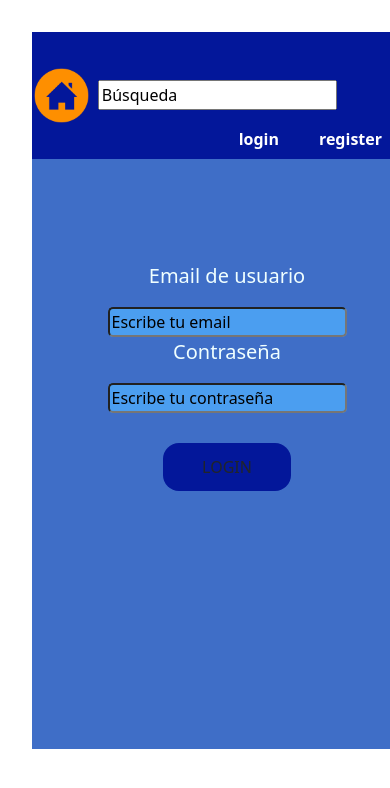
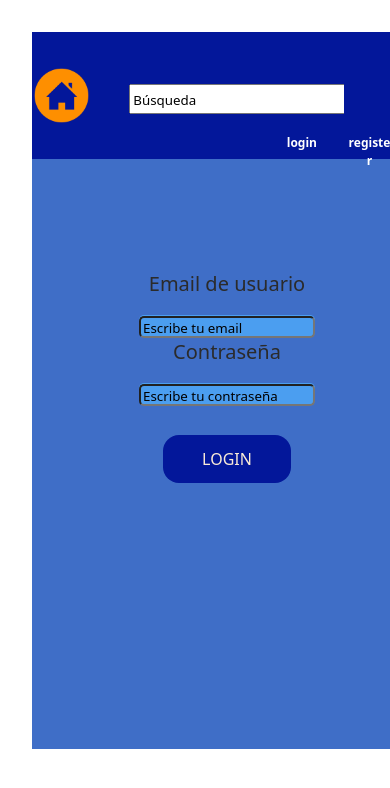
Before and after one commit to JeroniLorenzo/proyecto-final-frontend, a React (Vite) app: page /login in a window 390 px wide. Shown: the top 788 px of the page. Built offline with nearby package versions, Linux system fonts and the light colour scheme; no server answers.

Commit message:
la app es responsive

```diff
--- a/src/common/Header/Header.css
+++ b/src/common/Header/Header.css
@@ -51,6 +51,59 @@
     background-color: rgb(3, 23, 154);
 }
 
+@media only screen and (max-width: 1201px) {
+    .linkDesign{
+        height: 19px;
+        width: 45px;
+        font-size: 12px;
+        text-align: center;
+        word-wrap: break-word;
+    }
+}
+
+@media only screen and (max-width: 820px) {
+    .linkDesign{
+        height: 19px;
+        width: 45px;
+        font-size: 12px;
+        text-align: center;
+        word-wrap: break-word;
+    }
+}
+
+@media only screen and (max-width: 768px) {
+    .linkDesign{
+        height: 19px;
+        width: 45px;
+        font-size: 12px;
+        text-align: center;
+        word-wrap: break-word;
+        image-rendering: auto;
+
+    }
+}
+
+@media only screen and (max-width: 576px) {
+    .linkDesign{
+        height: 19px;
+        width: 45px;
+        font-size: 12px;
+        text-align: center;
+        word-wrap: break-word;
+    }
+}
+
+@media only screen and (max-width: 236px) {
+    .linkDesign{
+        height: 19px;
+        width: 45px;
+        font-size:xx-small;
+        text-align: center;
+        word-wrap: break-word;
+    }
+}
+
+
 .linkDesign {
 
     font-weight: bold;
--- a/src/common/InputText/InputText.css
+++ b/src/common/InputText/InputText.css
@@ -1,13 +1,33 @@
 .inputDesign {
-    /* height: 3em;
-    width: 23em; */
+    height: 22px;
+    width: 11em;
     border-radius: 5px;
     background-color: rgb(75, 158, 240);
     color: black;
 }
+@media only screen and (max-width: 295px) {
+    .inputDesign{
+        height: 18px;
+        width: 90px;
+        font-size:xx-small;
+        text-align: center;
+        word-wrap: break-word;
+    }
+}
+
+@media only screen and (max-width: 236px) {
+    .inputDesign{
+        height: 18px;
+        width: 90px;
+        font-size:xx-small;
+        text-align: center;
+        word-wrap: break-word;
+    }
+}
 
 ::placeholder{
     color:black;
+    font-size: smaller;
 }
 
 .inputDesignError{
--- a/src/common/RacketCard/RacketCard.jsx
+++ b/src/common/RacketCard/RacketCard.jsx
@@ -5,7 +5,7 @@ import './RacketCard.css';
 export const RacketCard = ({ racket }) => {
   return (
 
-    <div className='racketCardDesign col-xs-12 col-sm-4 col-md-4 col-lg-4'>
+    <div className='racketCardDesign col-xs-12 col-sm-10 col-md-8 col-lg-6'>
       <div className='textCardDesign'>{racket.model !== '' ? racket.model : "Modelo no disponible"}</div>
       <div><img className='posterDesign' src={`${racket.image}`} /></div>
 
--- a/src/index.css
+++ b/src/index.css
@@ -5,8 +5,7 @@
 
   color-scheme: light dark;
   color: rgba(255, 255, 255, 0.87);
-  background-color: #242424;
-
+  background-color: rgb(63, 110, 199);
   font-synthesis: none;
   text-rendering: optimizeLegibility;
   -webkit-font-smoothing: antialiased;
@@ -25,7 +24,6 @@ a:hover {
 
 body {
   margin: 0;
-  /* display: flex; */
   place-items: center;
   width: 100%;
   height: 100%;
--- a/src/pages/Home/Home.css
+++ b/src/pages/Home/Home.css
@@ -4,7 +4,7 @@
     flex-direction: column;
     justify-content: center;
     align-items: center;
-    height: 100%;
+    height: 80vh;
     width: 100%;
     background-color: rgb(63, 110, 199);
     background-size: cover;
@@ -20,7 +20,68 @@
     background-color: rgb(63, 110, 199);
     justify-content: center;
     align-items: center;
+    margin-top: 30em;
 
+}
+
+ @media only screen and (max-width: 1201px) {
+    .rosterDesign{
+        height: 66em;
+        width: 50em;
+        font-size: smaller;
+        text-align: center;
+        word-wrap: break-word;
+        display: flex;
+        flex-wrap: wrap;
+    }
+}
+
+@media only screen and (max-width: 820px) {
+    .rosterDesign{
+        height: 63em;
+        width: 53em;
+        display: flex;
+        flex-wrap: wrap;
+
+    }
+}
+
+@media only screen and (max-width: 768px) {
+    .rosterDesign{
+        height: 60em;
+        width: 44em;
+        display: flex;
+        flex-wrap: wrap;
+
+
+    }
+}
+
+@media only screen and (max-width: 668px) {
+    .rosterDesign{
+        height: 58em;
+        width: 29em;
+        display: flex;
+        flex-wrap: wrap;
+    }
+}
+
+@media only screen and (max-width: 560px) {
+    .rosterDesign{
+        height: 61em;
+        width: 18em;
+        display: flex;
+        flex-wrap: wrap;
+    }
+}
+
+@media only screen and (max-width: 243px) {
+    .rosterDesign {
+        height: 61em;
+        width: 9em;
+        display: flex;
+        flex-wrap: wrap;
+    }
 }
 
 .loadingGif {
--- a/src/pages/Home/Home.jsx
+++ b/src/pages/Home/Home.jsx
@@ -58,12 +58,12 @@ export const Home = () => {
             {datosReduxRackets.rackets.length > 0 ? (
 
                 /* Mapping the data from the API and displaying it in a card. */
-                <div className='rosterDesign col-xs-12 col-sm-4 col-md-4 col-lg-4'>
+                <div className='rosterDesign col-xs-12 col-sm-10 col-md-10 col-lg-10'>
                     {datosReduxRackets.rackets.map(
                         racket => {
 
                             return (
-                                <div className='design col-xs-12 col-sm-4 col-md-4 col-lg-4' key={racket._id}>
+                                <div className='design col-xs-12 col-sm-10 col-md-10 col-lg-10' key={racket._id}>
                                     <div onClick={() => Choosen(racket)} >
                                         <RacketCard racket={racket} />
                                     </div>
@@ -85,7 +85,7 @@ export const Home = () => {
                     rackets.length > 0 ? (
 
                         /* Mapping the data from the API and displaying it in a card. */
-                        <div className='rosterDesign col-xs-12 col-sm-10 col-md-10 col-lg-10'>
+                        <div className='rosterDesign  col-xs-12 col-sm-10 col-md-10 col-lg-10'>
                             {rackets.map(
                                 racket => {
                                     return (
--- a/src/pages/User/Admin/Admin.jsx
+++ b/src/pages/User/Admin/Admin.jsx
@@ -58,7 +58,7 @@ export const Admin = () => {
                                     <div>ID Pala: {sale.racketId._id}</div>
                                     <div>Fecha: {sale.date}</div>
                                     <div>Precio: {sale.price}€</div>
-                                    <div>_________________________</div>
+                                    <div>--------------------------------------</div>
 
                                 </div>
 
--- a/src/pages/User/Login/Login.css
+++ b/src/pages/User/Login/Login.css
@@ -20,10 +20,10 @@
     justify-content: center;
     align-items: center;
     background-color: rgb(3, 23, 154);
+    color: antiquewhite;
     cursor: pointer;
     margin: 30px;
     border-radius: 1em;
-
     transition: 0.3s;
 }
 
--- a/src/pages/User/Login/Login.jsx
+++ b/src/pages/User/Login/Login.jsx
@@ -88,7 +88,7 @@ export const Login = () => {
     }
 
     return (
-        <div className='loginDesign'>
+        <div className='loginDesign col-xs-12 col-sm-10 col-md-10 col-lg-10'>
             <p>Email de usuario</p>
             <InputText
                 type={"email"}
@@ -114,7 +114,7 @@ export const Login = () => {
                 {credencialesError.passwordError}
             </div>
 
-            <div className='loginButtonDesign' onClick={()=>Logeame()}>LOGIN</div>
+            <div className='loginButtonDesign col-xs-12 col-sm-10 col-md-10 col-lg-10' onClick={()=>Logeame()}>LOGIN</div>
         </div>
     );
 };
--- a/src/pages/User/Profile/Profile.css
+++ b/src/pages/User/Profile/Profile.css
@@ -7,30 +7,15 @@
     height: 100%;
     width: 100%;
     background-color: rgb(63, 110, 199);
-    color:bisque;
     padding-top: 110px;
 }
 
-/* .profileCard{
-    height: 70vh;
-    width: 27vw;
-    display: flex;
-    flex-direction: column;
-    justify-content: center;
-    align-items: center;
-    background-color: rgb(3, 23, 154);
-    border-width: 5px;
-    border-style: solid;
-    border-color: black;
-    padding: 10px;
-    margin: 10px;
-} */
-
-#cabecera{
+.cabecera{
     font-size: 30px;
+    color: black;
 }
 
 p{
-    color: azure;
+    color: rgb(43, 43, 43);
     font-size: 20px;
 }
--- a/src/pages/User/Profile/Profile.jsx
+++ b/src/pages/User/Profile/Profile.jsx
@@ -45,10 +45,10 @@ export const Profile = () => {
     }, [sales]);
 
     return (
-        <div className='profileDesign col-xs-12 col-sm-4 col-md-4 col-lg-4'>
+        <div className='profileDesign'>
 
-            <div className='profileCard col-xs-12 col-sm-4 col-md-4 col-lg-4'>
-                <header id="cabecera col-xs-12 col-sm-4 col-md-4 col-lg-4">Datos del usuario</header>
+            <div className='profileCard'>
+                <header className="cabecera">Datos del usuario</header>
                 <div>
                     <p>Nombre:</p>
                     {userRDX.userPass.name}
@@ -71,7 +71,7 @@ export const Profile = () => {
                 </div>
             </div>
             <div>
-                <p>Historial de Compras</p>
+            <header className="cabecera">Historial de Compras</header>
             </div>
 
             {sales.length > 0 &&
@@ -83,6 +83,7 @@ export const Profile = () => {
                                 <div>{sale.racketId}</div>
                                 <div>{sale.date}</div>
                                 <div>{sale.price} €</div>
+                                <div>-----------------------</div>
 
                             </div>
                         )
```
Also changed, not shown: src/pages/RacketDetail/RacketDetail.jsx (+4 -6 lines).
